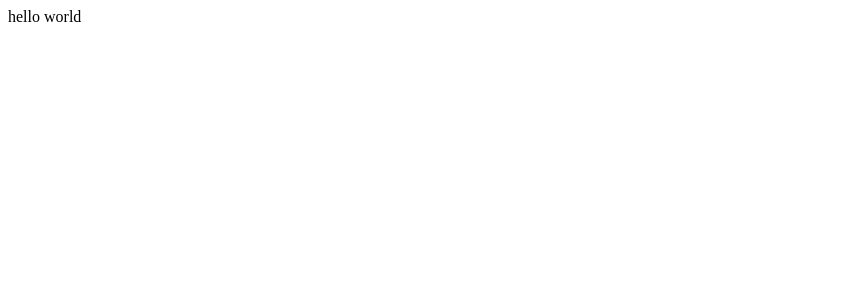
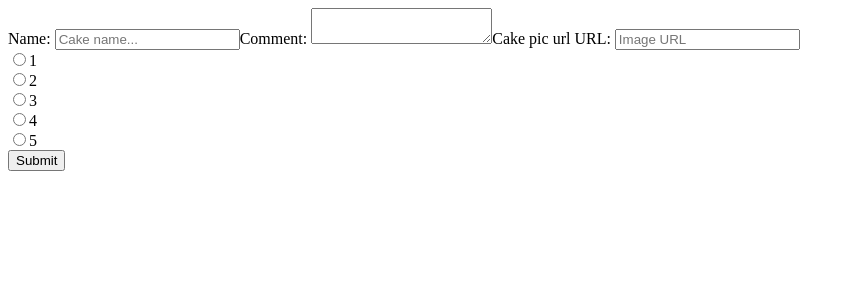
Before and after one commit to ShetlandJ/waracle_cake_list, a React (Create React App) app: page /add in a window 1280 px wide. Shown: the top 300 px of the page, without its empty margins (0-855 px from the left). Built offline with nearby package versions, Linux system fonts and the light colour scheme.

Commit message:
add form constructed

```diff
--- a/src/components/AddCake.jsx
+++ b/src/components/AddCake.jsx
@@ -13,8 +13,31 @@ class AddCake extends React.Component {
 
 
   render() {
+
     return (
-      <div>hello world</div>
+      <form onSubmit={this.handleSubmit}>
+        Name: <input name="name" type="text" placeholder="Cake name..."/>
+        Comment: <textarea name="Comment..."/>
+        Cake pic url URL: <input type="text" placeholder="Image URL"/>
+
+        <div className="radio">
+          <label><input type="radio" value="yum1" name="yumRating" />1</label>
+        </div>
+        <div className="radio">
+          <label><input type="radio" value="yum2" name="yumRating" />2</label>
+        </div>
+        <div className="radio">
+          <label><input type="radio" value="yum3" name="yumRating" />3</label>
+        </div>
+        <div className="radio">
+          <label><input type="radio" value="yum4" name="yumRating" />4</label>
+        </div>
+        <div className="radio">
+          <label><input type="radio" value="yum5" name="yumRating" />5</label>
+        </div>
+        <button type="submit" value="Add">Submit</button>
+
+      </form>
     );
   }
 };
```
